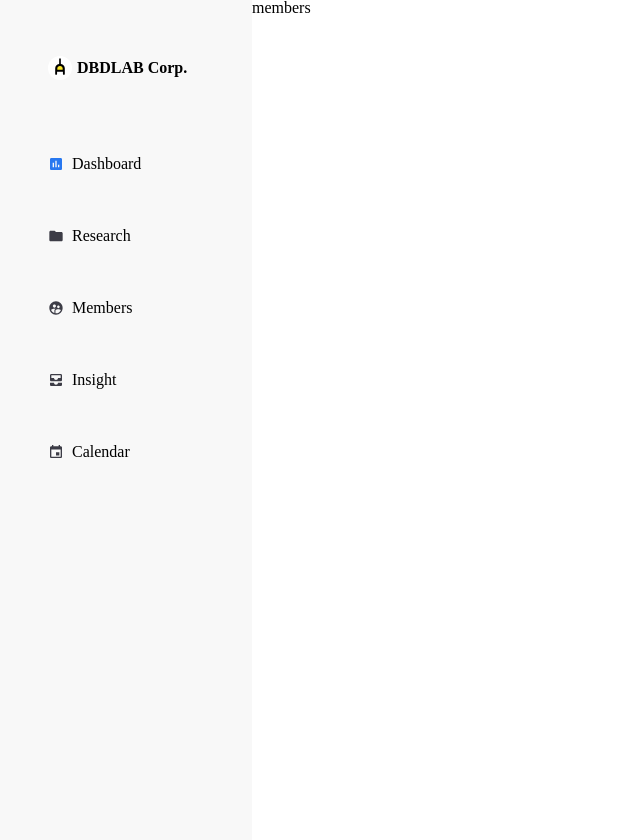
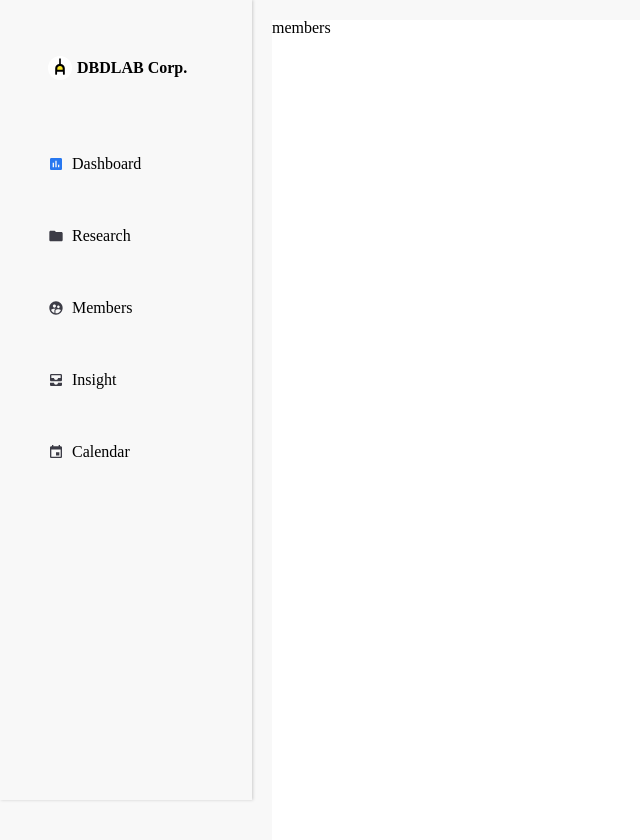
Before and after one commit to jungdeokwoo/dbdlab-assignment, a Next.js app: page /members in a window 1280 px wide. Shown: the top 840 px of the page, without its empty margins (0-640 px from the left). Built offline with nearby package versions, Linux system fonts and the light colour scheme.

Commit message:
[style]스타일 수정
사이드바와 대쉬보드 사이드쪽 박스쉐도우 속성 추가
태그명 수정

```diff
--- a/components/Layout.tsx
+++ b/components/Layout.tsx
@@ -11,7 +11,7 @@ const Layout = ({ children }: ChildrenProps) => {
   return (
     <MainLayout padding={SIDE_BAR_WIDTH}>
       <SideBar width={SIDE_BAR_WIDTH} />
-      {children}
+      <Contents>{children}</Contents>
     </MainLayout>
   )
 }
@@ -25,3 +25,8 @@ const MainLayout = styled.div<{ padding: string }>`
   padding-left: ${({ padding }) => padding};
   background-color: ${({ theme }) => theme.backGround};
 `
+
+const Contents = styled.main`
+  width: 100%;
+  padding: 20px;
+`
--- a/components/MenuButton.tsx
+++ b/components/MenuButton.tsx
@@ -27,6 +27,9 @@ const SideMenuButton = styled.div`
   align-items: center;
   width: 100%;
   height: 40px;
+  :hover {
+    cursor: pointer;
+  }
 `
 
 const MenuName = styled.p`
--- a/components/SideBar.tsx
+++ b/components/SideBar.tsx
@@ -17,10 +17,11 @@ const SideBar = ({ width }: sideProps) => {
 
 export default SideBar
 
-const SideBarContainer = styled.div<{ width: string }>`
+const SideBarContainer = styled.aside<{ width: string }>`
   position: fixed;
   left: 0;
   width: ${({ width }) => width};
   height: 100%;
   padding: 48px 0 0 48px;
+  box-shadow: 1px 0 3px ${({ theme }) => theme.border};
 `
--- a/pages/dashboard.tsx
+++ b/pages/dashboard.tsx
@@ -29,6 +29,7 @@ const DashboardMain = styled(Main)`
   flex-direction: column;
   width: 100%;
   height: 100%;
+  box-shadow: -1px -1px 3px ${({ theme }) => theme.border};
 `
 
 const Chart = styled.div`
--- a/pages/index.tsx
+++ b/pages/index.tsx
@@ -7,7 +7,7 @@ const Index: NextPage = () => {
 
 export default Index
 
-export const Main = styled.main`
+export const Main = styled.div`
   width: 100%;
   height: 100%;
   background-color: ${({ theme }) => theme.white};
```
